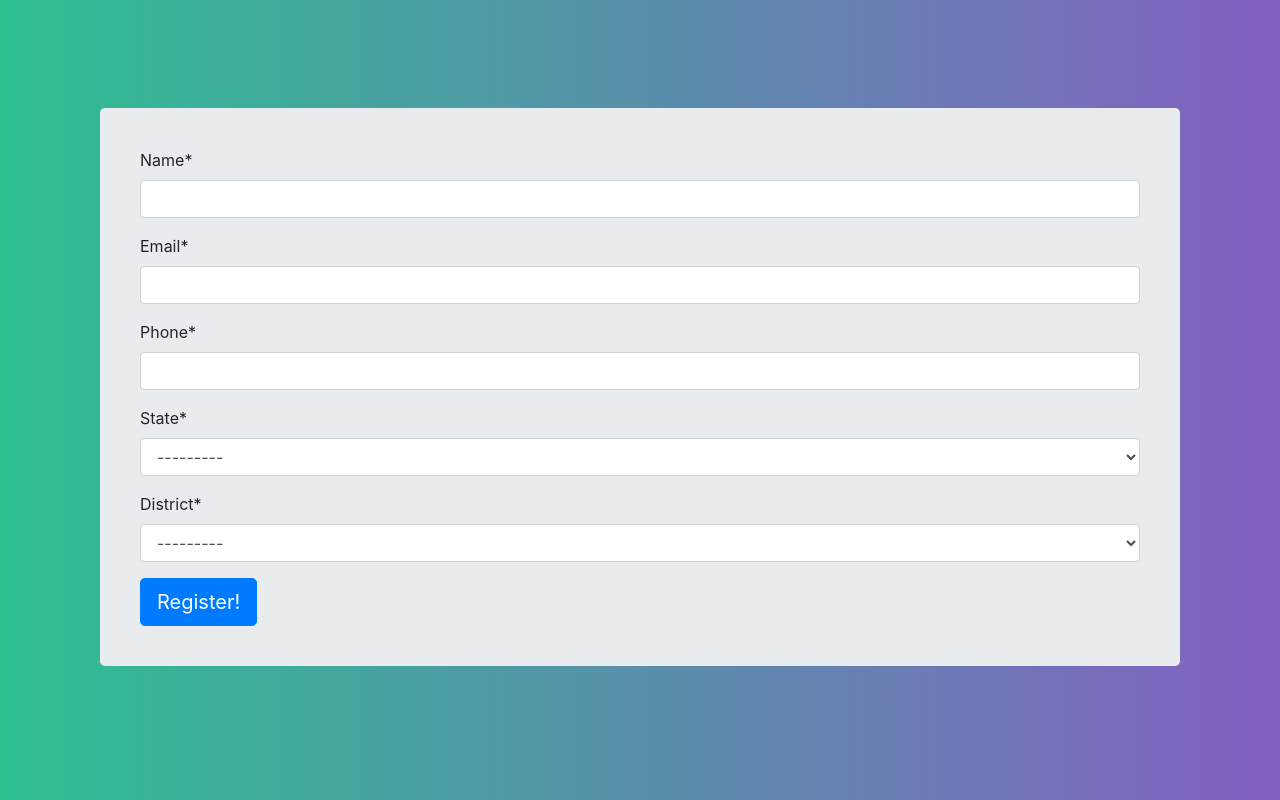
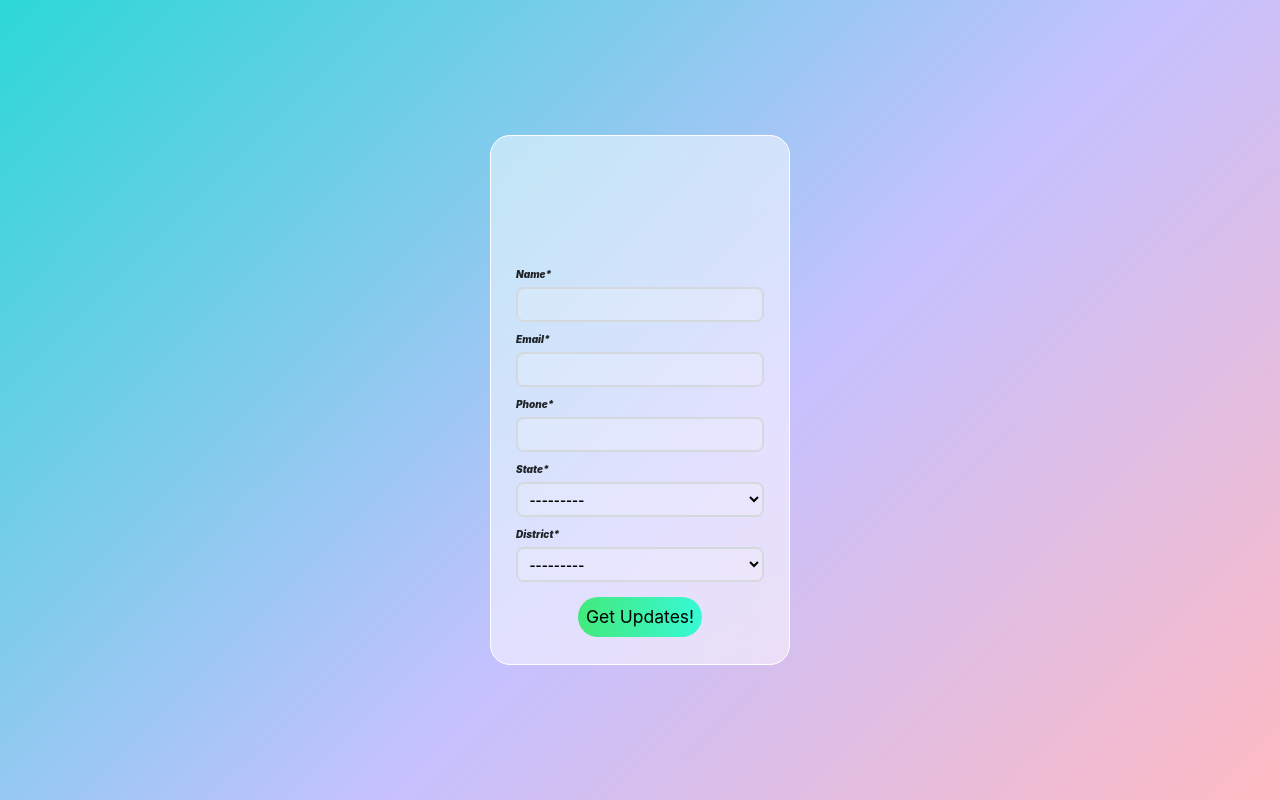
Before and after one commit to Fireman-cmd/project_cowin, a Django app: page / in a window 1280 px wide. Run offline with Django 3.2, Linux system fonts and the light colour scheme; data comes from the database, SQL or seed files in the repository; some libraries are stand-ins or nearby versions.

Commit message:
Made Signup page better

```diff
--- a/project_cowin/static/css/home_login.css
+++ b/project_cowin/static/css/home_login.css
@@ -65,10 +65,10 @@
 .login {
   position: relative;
   height: 100%;
-  background: rgba(255 255 255 / 0.45);
-  border: 1px solid rgba(255,255,255,0.2);
+  background: rgba(255 255 255 / 0.50);
+  border: 1px solid rgba(255,255,255);
   border-radius: 20px;
-  background: rgba(255 255 255 / 0.45);
+  background: rgba(255 255 255 / 0.50);
   backdrop-filter: blur(15px);
   -webkit-transition: opacity 0.1s, -webkit-transform 0.3s cubic-bezier(0.17, -0.65, 0.665, 1.25);
   transition: opacity 0.1s, -webkit-transform 0.3s cubic-bezier(0.17, -0.65, 0.665, 1.25);
@@ -112,12 +112,12 @@
 
 .login__form {
   position: absolute;
-  top: 40%;
+  top: 22%;
   left: 0;
   width: 100%;
   height: 50%;
   padding: 1.5rem 2.5rem;
-  text-align: center;
+  text-align: inherit;
 }
 
 .login__row {
@@ -157,17 +157,18 @@
 
 .login__submit {
   position: relative;
-  width: 100%;
+  width: 50%;
   height: 4rem;
-  margin: 5rem 0 2.2rem;
-  color: rgba(255, 255, 255, 0.8);
-  background: #f9003e;
-  font-size: 1.5rem;
+  margin: 0.5rem  6.2rem;
+  color: rgb(0, 0, 0);
+  background-image: linear-gradient(to right, #43e97b 0%, #38f9d7 100%);
+  font-size: 1.75rem;
   border-radius: 3rem;
   cursor: pointer;
   overflow: hidden;
   -webkit-transition: width 0.3s 0.15s, font-size 0.1s 0.15s;
   transition: width 0.3s 0.15s, font-size 0.1s 0.15s;
+
 }
 
 .login__submit:after {
@@ -283,5 +284,23 @@
     stroke-dashoffset: 0;
   }
 }
-
+.form-control {
+  display: block;
+  width: 100%;
+  height: 3.5rem;
+  padding: .375rem .75rem;
+  font-size:small;
+  line-height: 1.5;
+  color: #000000;
+  background-color: #ffffff30;
+  background-clip: padding-box;
+  border: 2px solid #d4d9de;
+  border-radius: 0.75rem;
+  transition: border-color .15s ease-in-out,box-shadow .15s ease-in-out;
+  font-weight: bold;
+}
+.label{
+  margin-bottom: 0.2rem;
+  display: none;
+}
 /*# sourceMappingURL=styles.css.map */
--- a/project_cowin/templates/test.html
+++ b/project_cowin/templates/test.html
@@ -7,20 +7,22 @@
     <meta http-equiv="X-UA-Compatible" content="IE=edge">
     <meta name="viewport" content="width=device-width, initial-scale=1.0">
     <link rel="stylesheet" href="https://stackpath.bootstrapcdn.com/bootstrap/4.1.3/css/bootstrap.min.css" integrity="sha384-MCw98/SFnGE8fJT3GXwEOngsV7Zt27NXFoaoApmYm81iuXoPkFOJwJ8ERdknLPMO" crossorigin="anonymous">
+    <link rel="stylesheet" href="{% static 'css/home_login.css' %}">
+
     <script src="https://stackpath.bootstrapcdn.com/bootstrap/4.1.3/js/bootstrap.min.js" integrity="sha384-ChfqqxuZUCnJSK3+MXmPNIyE6ZbWh2IMqE241rYiqJxyMiZ6OW/JmZQ5stwEULTy" crossorigin="anonymous"></script>
     <title>Document</title>
 </head>
 <body style="background: #8360c3;  /* fallback for old browsers */
-background: -webkit-linear-gradient(to right, #2ebf91, #8360c3);  /* Chrome 10-25, Safari 5.1-6 */
-background: linear-gradient(to right, #2ebf91, #8360c3); /* W3C, IE 10+/ Edge, Firefox 16+, Chrome 26+, Opera 12+, Safari 7+ */
+    background: -webkit-linear-gradient(-225deg, #2CD8D5 0%, #C5C1FF 56%, #FFBAC3 100%);  /* Chrome 10-25, Safari 5.1-6 */
+ background-image: linear-gradient(-225deg, #2CD8D5 0%, #C5C1FF 56%, #FFBAC3 100%); /* W3C, IE 10+/ Edge, Firefox 16+, Chrome 26+, Opera 12+, Safari 7+ */
 ">
-    <div class="container">
-        <div class="container">
-            <div class="jumbotron" style="margin-top: 10%; padding: 40px;">
+    <div class="demo">
+        <div class="login">
+            <div class="login__form" style="  text-align: inherit; font-size: 10px; font-weight:900; font-style: oblique;">
                 <form action="" method='POST'>
                     {% csrf_token %}
                     {{ form|crispy }}
-                    <input type="submit" value = "Register!" class="btn btn-primary btn-lg">
+                    <input type="submit" value = "Get Updates!" class="login__submit">
                 </form>
             </div>
         </div>
```
